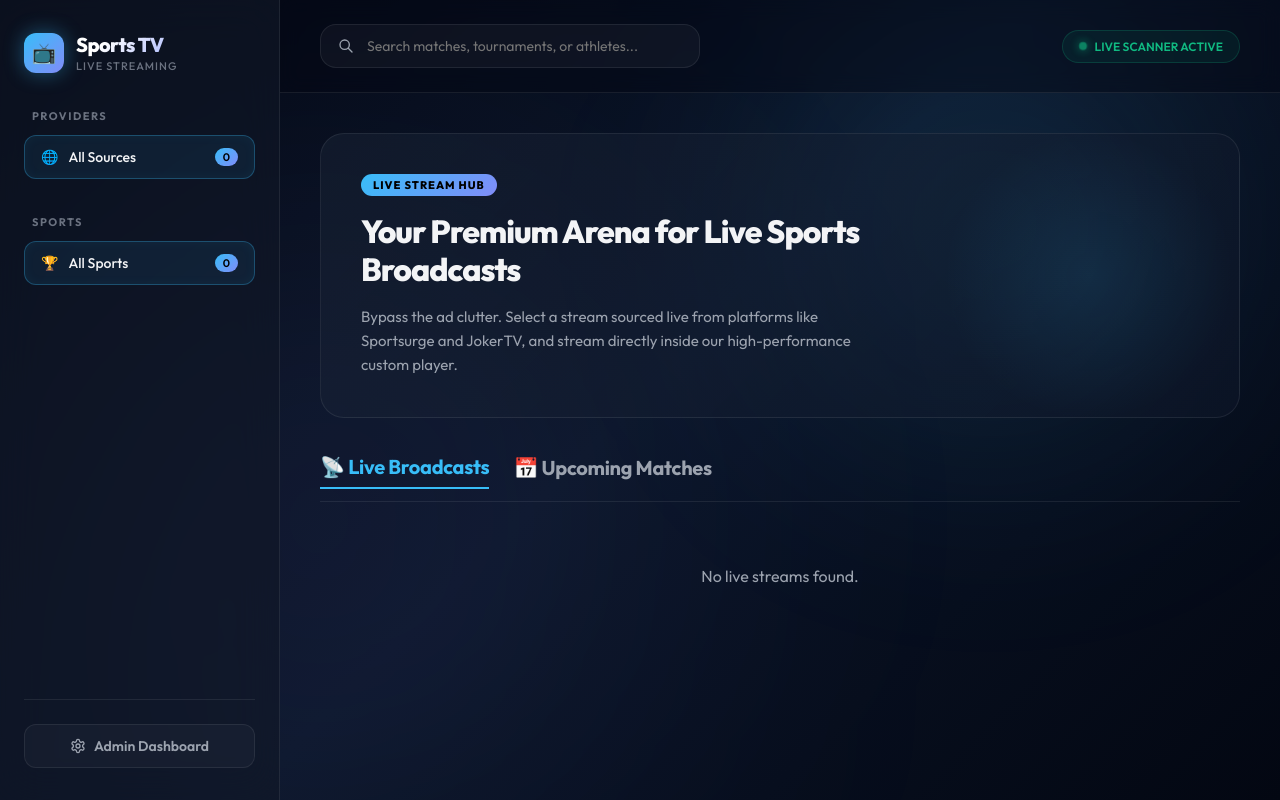
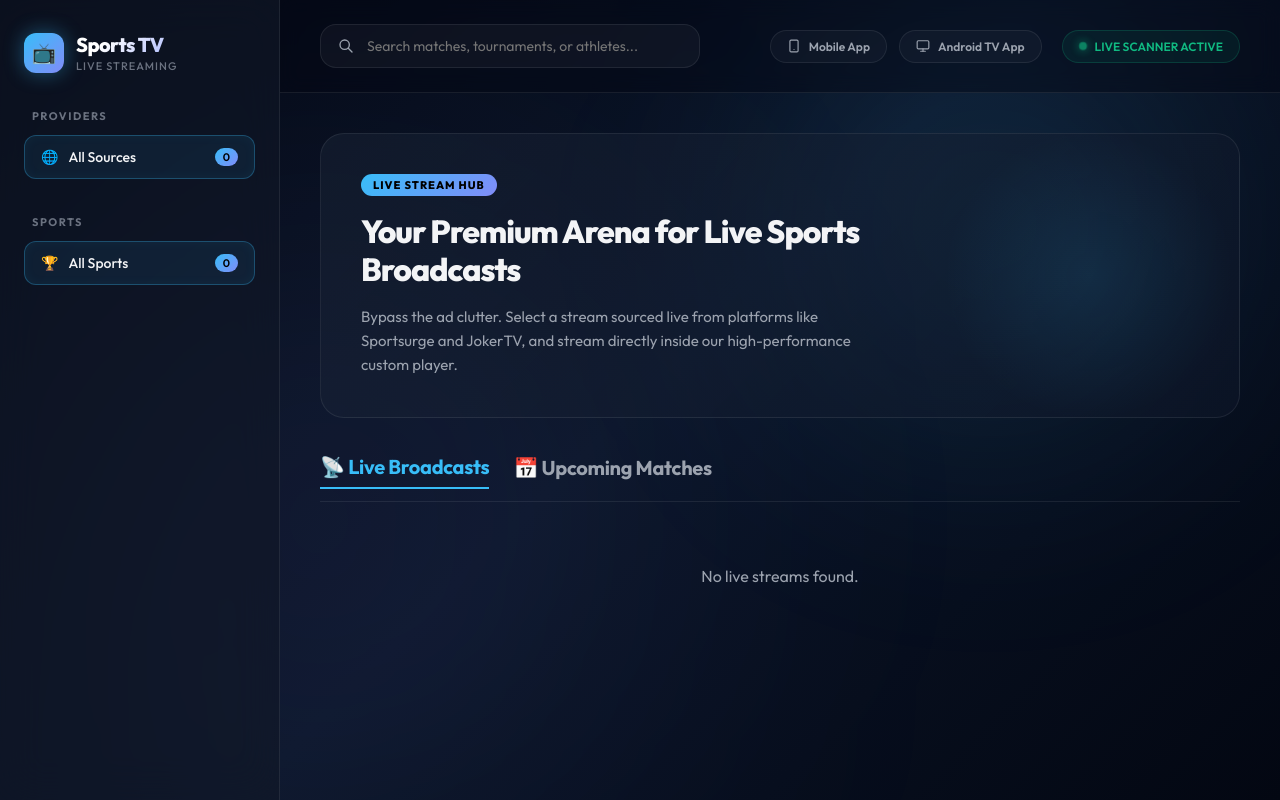
Before and after one commit to sanket-gr/sports_tv, a FastAPI app: page / in a window 1280 px wide. Run offline with FastAPI, Linux system fonts and the light colour scheme; data that the repository does not hold is empty.

Commit message:
feat: enhance stream loading speed, GA tracking, app downloads, and secure admin login

```diff
--- a/backend/docker-compose.yml
+++ b/backend/docker-compose.yml
@@ -32,5 +32,7 @@ services:
       - DATABASE_URL=sqlite:///./db/sports_tv.db
       # Point the scraper at the FlareSolverr sidecar (service name resolves in Docker)
       - FLARESOLVERR_URL=http://flaresolverr:8191
+      - ADMIN_USERNAME=${ADMIN_USERNAME:-admin}
+      - ADMIN_PASSWORD=${ADMIN_PASSWORD}
       # Optional: uncomment to add a residential proxy as an extra bypass layer
       # - SCRAPER_PROXY=http://user:pass@proxy.example.com:8001
--- a/backend/main.py
+++ b/backend/main.py
@@ -176,12 +176,19 @@ async def lifespan(app: FastAPI):
 
     refresh_task = asyncio.create_task(stream_refresh_worker(app))
 
-    admin_username = os.environ.get("ADMIN_USERNAME")
+    admin_username = os.environ.get("ADMIN_USERNAME") or "admin"
     admin_password = os.environ.get("ADMIN_PASSWORD")
-    if not admin_username or not admin_password:
-        logger.warning("WARNING: Admin panel is running with default authentication credentials. Set ADMIN_USERNAME and ADMIN_PASSWORD env variables to override.")
-        admin_username = admin_username or "admin"
-        admin_password = admin_password or "sanket@123"
+    if not admin_password:
+        import secrets
+        admin_password = secrets.token_urlsafe(12)
+        logger.warning("****************************************************************")
+        logger.warning("WARNING: ADMIN_PASSWORD ENVIRONMENT VARIABLE IS NOT SET!")
+        logger.warning(f"GENERATED SECURE DYNAMIC PASSWORD FOR ADMIN LOGIN: {admin_password}")
+        logger.warning("Use this password to log in. It will change each time the server restarts.")
+        logger.warning("****************************************************************")
+
+    app.state.admin_username = admin_username
+    app.state.admin_password = admin_password
 
     yield  # App runs here
 
@@ -204,9 +211,19 @@ app.mount("/apks", StaticFiles(directory=str(APKS_DIR)), name="apks")
 
 security = HTTPBasic(auto_error=False)
 
-def get_current_admin(credentials: Optional[HTTPBasicCredentials] = Depends(security)):
-    admin_username = os.environ.get("ADMIN_USERNAME") or "admin"
-    admin_password = os.environ.get("ADMIN_PASSWORD") or "sanket@123"
+def get_current_admin(
+    request: Request,
+    credentials: Optional[HTTPBasicCredentials] = Depends(security)
+):
+    admin_username = os.environ.get("ADMIN_USERNAME") or getattr(request.app.state, "admin_username", "admin")
+    admin_password = os.environ.get("ADMIN_PASSWORD") or getattr(request.app.state, "admin_password", None)
+
+    if not admin_password:
+        raise HTTPException(
+            status_code=status.HTTP_500_INTERNAL_SERVER_ERROR,
+            detail="Admin login is disabled (password not configured).",
+        )
+
     if not credentials:
         raise HTTPException(
             status_code=status.HTTP_401_UNAUTHORIZED,
--- a/backend/scrapers/sportsrc.py
+++ b/backend/scrapers/sportsrc.py
@@ -122,7 +122,22 @@ async def fetch_sportsrc_data(endpoint_type: str, match_id: Optional[str] = None
     # Fallback to simulated/mock data matching SportSRC v2.5 schema for stats, lineups etc
     return get_mock_data(endpoint_type, match_id, extra_params)
 
+import time
+
+_hls_cache = {}
+CACHE_TTL = 900  # 15 minutes cache TTL
+
 async def extract_hls_from_embed(embed_url: str) -> str:
+    # Check cache first
+    now = time.time()
+    if embed_url in _hls_cache:
+        cached = _hls_cache[embed_url]
+        if now - cached["timestamp"] < CACHE_TTL:
+            logger.info(f"Using cached HLS URL for: {embed_url}")
+            return cached["hls_url"]
+        else:
+            del _hls_cache[embed_url]
+
     logger.info(f"Extracting HLS from embed: {embed_url}")
     captured = []
 
@@ -170,6 +185,12 @@ async def extract_hls_from_embed(embed_url: str) -> str:
                 best_url = url
                 break
         logger.info(f"Successfully extracted HLS URL: {best_url}")
+
+        # Save to cache
+        _hls_cache[embed_url] = {
+            "hls_url": best_url,
+            "timestamp": time.time()
+        }
         return best_url
 
     logger.warning(f"Failed to extract HLS from {embed_url}")
--- a/backend/templates/index.html
+++ b/backend/templates/index.html
@@ -12,6 +12,16 @@
 
   <!-- HLS.js Library -->
   <script src="https://cdn.jsdelivr.net/npm/hls.js@latest"></script>
+
+  <!-- Google tag (gtag.js) -->
+  <script async src="https://www.googletagmanager.com/gtag/js?id=G-J1HZM8KEK2"></script>
+  <script>
+    window.dataLayer = window.dataLayer || [];
+    function gtag(){dataLayer.push(arguments);}
+    gtag('js', new Date());
+
+    gtag('config', 'G-J1HZM8KEK2');
+  </script>
 
   <style>
     :root {
@@ -297,6 +307,44 @@
       position: relative;
       width: 380px;
     }
+
+    /* App Downloads */
+    .download-container {
+      display: flex;
+      gap: 12px;
+      margin-left: auto;
+      margin-right: 20px;
+    }
+    .download-btn {
+      display: flex;
+      align-items: center;
+      gap: 8px;
+      padding: 8px 16px;
+      background: rgba(255, 255, 255, 0.03);
+      border: 1px solid var(--border-light);
+      border-radius: 20px;
+      color: var(--text-muted);
+      font-size: 12px;
+      font-weight: 600;
+      text-decoration: none;
+      transition: var(--transition-smooth);
+    }
+    .download-btn:hover {
+      border-color: var(--border-glowing);
+      background: rgba(56, 189, 248, 0.08);
+      color: var(--accent-primary);
+      box-shadow: 0 0 10px rgba(56, 189, 248, 0.15);
+    }
+    .download-btn svg {
+      width: 14px;
+      height: 14px;
+    }
+    @media (max-width: 768px) {
+      .download-container {
+        display: none;
+      }
+    }
+
     .search-input {
       width: 100%;
       background: rgba(255, 255, 255, 0.04);
@@ -1129,13 +1177,7 @@
         </ul>
       </div>
 
-      <!-- Admin Panel redirect -->
-      <div class="sidebar-footer">
-        <a href="/admin" class="admin-btn">
-          <svg width="16" height="16" viewBox="0 0 24 24" fill="none" stroke="currentColor" stroke-width="2" stroke-linecap="round" stroke-linejoin="round"><path d="M12.22 2h-.44a2 2 0 0 0-2 2v.18a2 2 0 0 1-1 1.73l-.43.25a2 2 0 0 1-2 0l-.15-.08a2 2 0 0 0-2.73.73l-.22.38a2 2 0 0 0 .73 2.73l.15.1a2 2 0 0 1 1 1.72v.51a2 2 0 0 1-1 1.74l-.15.09a2 2 0 0 0-.73 2.73l.22.38a2 2 0 0 0 2.73.73l.15-.08a2 2 0 0 1 2 0l.43.25a2 2 0 0 1 1 1.73V20a2 2 0 0 0 2 2h.44a2 2 0 0 0 2-2v-.18a2 2 0 0 1 1-1.73l.43-.25a2 2 0 0 1 2 0l.15.08a2 2 0 0 0 2.73-.73l.22-.39a2 2 0 0 0-.73-2.73l-.15-.08a2 2 0 0 1-1-1.74v-.5a2 2 0 0 1 1-1.74l.15-.1a2 2 0 0 0 .73-2.73l-.22-.38a2 2 0 0 0-2.73-.73l-.15.08a2 2 0 0 1-2 0l-.43-.25a2 2 0 0 1-1-1.73V4a2 2 0 0 0-2-2z"></path><circle cx="12" cy="12" r="3"></circle></svg>
-          Admin Dashboard
-        </a>
-      </div>
+      <!-- Admin Panel redirect removed for security -->
     </aside>
 
     <!-- Main Section -->
@@ -1146,6 +1188,17 @@
         <div class="search-container">
           <svg class="search-icon" fill="none" stroke="currentColor" stroke-width="2" viewBox="0 0 24 24"><path stroke-linecap="round" stroke-linejoin="round" d="M21 21l-6-6m2-5a7 7 0 11-14 0 7 7 0 0114 0z"></path></svg>
           <input type="text" class="search-input" id="search-input" placeholder="Search matches, tournaments, or athletes..." oninput="handleSearch(this.value)">
+        </div>
+
+        <div class="download-container">
+          <a href="/download/mobile" class="download-btn">
+            <svg viewBox="0 0 24 24" fill="none" stroke="currentColor" stroke-width="2" stroke-linecap="round" stroke-linejoin="round"><rect x="5" y="2" width="14" height="20" rx="2" ry="2"></rect><line x1="12" y1="18" x2="12.01" y2="18"></line></svg>
+            Mobile App
+          </a>
+          <a href="/download/tv" class="download-btn">
+            <svg viewBox="0 0 24 24" fill="none" stroke="currentColor" stroke-width="2" stroke-linecap="round" stroke-linejoin="round"><rect x="2" y="3" width="20" height="14" rx="2" ry="2"></rect><line x1="8" y1="21" x2="16" y2="21"></line><line x1="12" y1="17" x2="12" y2="21"></line></svg>
+            Android TV App
+          </a>
         </div>
 
         <div class="system-status">
```
Also changed, not shown: backend/templates/admin.html (+9 -0 lines), backend/tests/test_api.py (+10 -7 lines), .planning/milestones/v2.0-phases/07-mobile-exoplayer-playback-integration/07-REVIEW.md (added).
